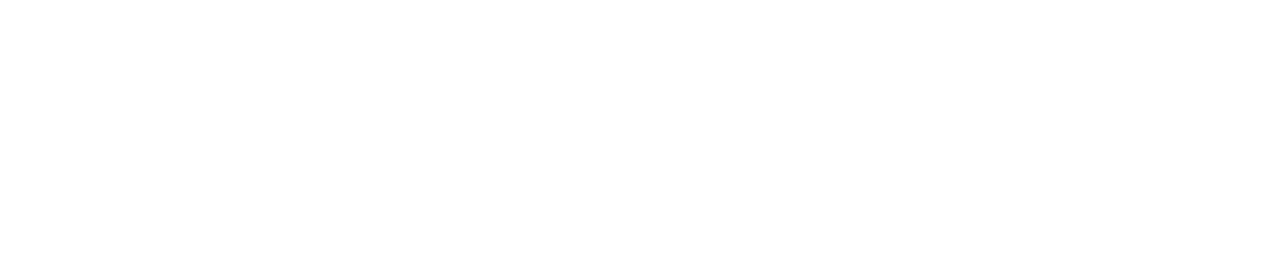
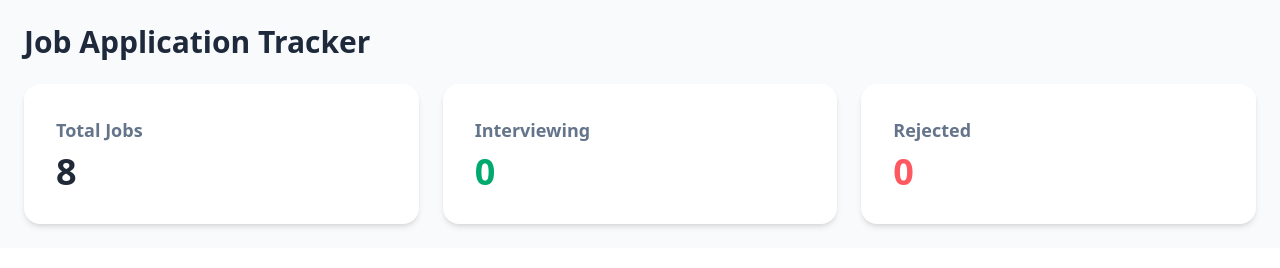
Before and after one commit to Arhambackup/assingment-04, a plain HTML site: page index.html in a window 1280 px wide. Drawn offline with nearby package versions, Linux system fonts and the light colour scheme.

Commit message:
header complete

```diff
--- a/index.html
+++ b/index.html
@@ -10,6 +10,30 @@
 </head>
 <body class="bg-slate-50">
 
+    <section class="container mx-auto p-6">
+        <h1 class="text-3xl font-bold mb-6 text-slate-800">Job Application Tracker</h1>
+        <div class="grid grid-cols-1 md:grid-cols-3 gap-6">
+            <div class="card bg-white shadow-md">
+                <div class="card-body">
+                    <h2 class="text-lg font-semibold text-slate-500">Total Jobs</h2>
+                    <p id="total-count" class="text-4xl font-bold">8</p>
+                </div>
+            </div>
+            <div class="card bg-white shadow-md">
+                <div class="card-body">
+                    <h2 class="text-lg font-semibold text-slate-500">Interviewing</h2>
+                    <p id="interview-count" class="text-4xl font-bold text-success">0</p>
+                </div>
+            </div>
+            <div class="card bg-white shadow-md">
+                <div class="card-body">
+                    <h2 class="text-lg font-semibold text-slate-500">Rejected</h2>
+                    <p id="rejected-count" class="text-4xl font-bold text-error">0</p>
+                </div>
+            </div>
+        </div>
+    </section>
+
 
 
     <script src="script.js"></script>
```
